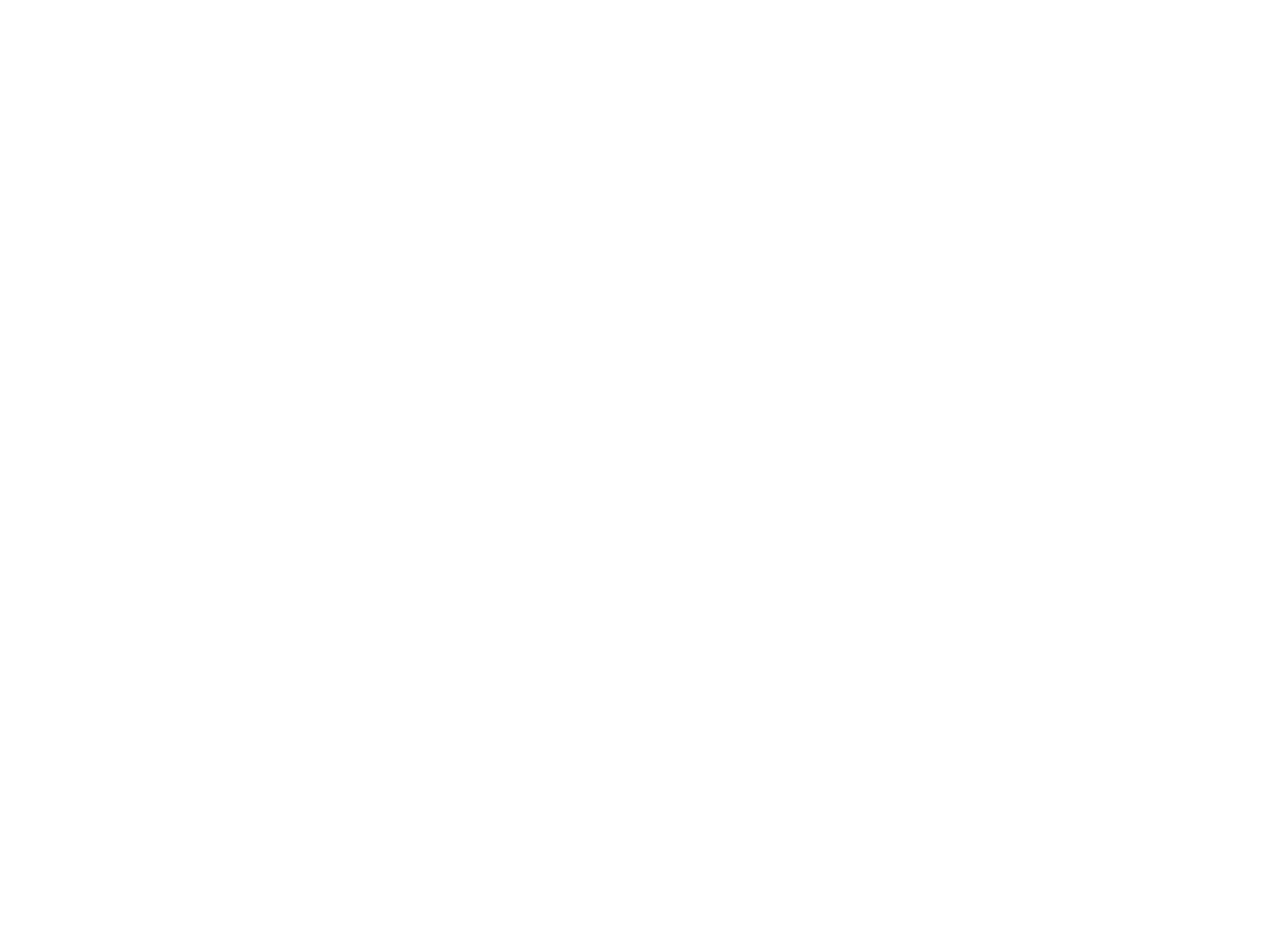
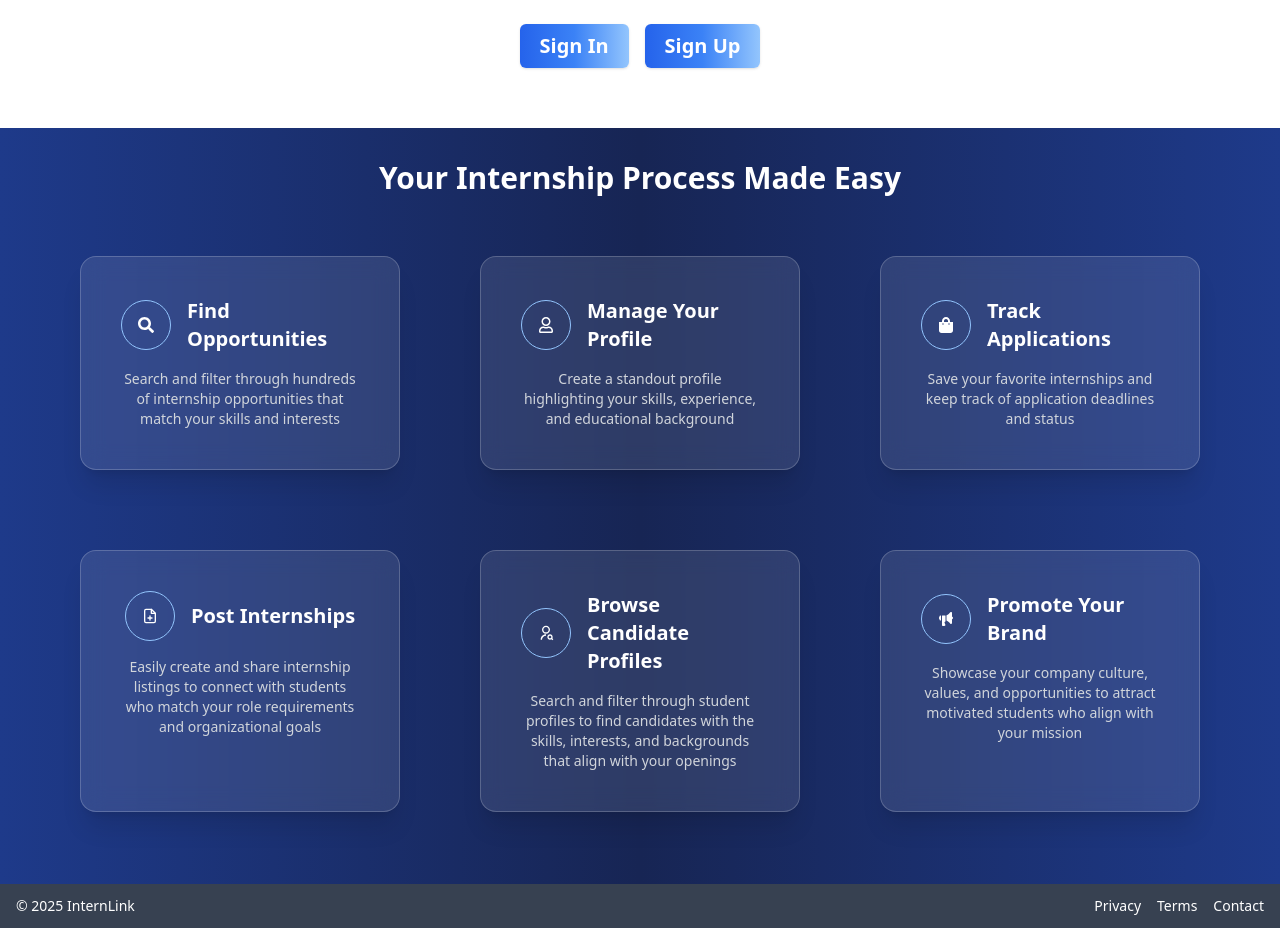
Before and after one commit to Kavisheak/InternSpark, a React (Vite) app: page / in a window 1280 px wide. Shown: the part 200-1128 px from the top of the page. Before the commit the page ends 800 px from the top, so only its background shows below. Built offline with nearby package versions, Linux system fonts and the light colour scheme.

Commit message:
Created Advertisment Page

```diff
--- a/package.json
+++ b/package.json
@@ -11,7 +11,8 @@
   },
   "dependencies": {
     "react": "^19.1.0",
-    "react-dom": "^19.1.0"
+    "react-dom": "^19.1.0",
+    "react-icons": "^5.5.0"
   },
   "devDependencies": {
     "@eslint/js": "^9.25.0",
--- a/src/App.jsx
+++ b/src/App.jsx
@@ -1,3 +1,4 @@
+import AdvertismentPage from "./components/AdvertismentPage"
 
 
 function App() {
@@ -5,7 +6,7 @@
 
   return (
     <>
-
+     <AdvertismentPage/>
     </>
   )
 }
--- /dev/null
+++ b/src/components/AdFooter.jsx
@@ -0,0 +1,16 @@
+import React from 'react';
+
+const AdFooter = () => {
+  return (
+    <footer className="flex items-center justify-between px-4 py-3 text-sm text-white bg-gray-700 ">
+      <span>© {new Date().getFullYear()} InternLink</span>
+      <div className="space-x-4">
+        <a href="/privacy" className="hover:underline">Privacy</a>
+        <a href="/terms" className="hover:underline">Terms</a>
+        <a href="/contact" className="hover:underline">Contact</a>
+      </div>
+    </footer>
+  );
+};
+
+export default AdFooter;
--- /dev/null
+++ b/src/components/AdHero.jsx
@@ -0,0 +1,53 @@
+import React from 'react';
+import { cardContents1, cardContents2 } from '../constants/AdContents';
+
+export const AdHero = () => {
+  return (
+    <div className="w-full overflow-hidden bg-gradient-to-r from-blue-900 via-blue-950 to-blue-900">
+      {/* Title */}
+      <h1 className="mt-8 text-3xl font-semibold text-center text-white">
+        Your Internship Process Made Easy
+      </h1>
+
+      {/* Section for cardContents1 */}
+      <div className="flex justify-center p-8 mt-7">
+        <div className="grid grid-cols-1 gap-y-6 gap-x-20 sm:grid-cols-2 md:grid-cols-3">
+          {cardContents1.map((card, index) => (
+            <div
+              key={index}
+              className="flex flex-col items-center p-10 transition-transform transform bg-white border border-white shadow-xl bg-opacity-10 backdrop-blur-md border-opacity-20 w-80 rounded-2xl hover:scale-105 hover:shadow-2xl"
+            >
+              <div className="flex items-center mb-4">
+                <div className="flex items-center justify-center p-4 mr-4 text-white border border-blue-300 rounded-full">
+                  {card.icon}
+                </div>
+                <h2 className="text-xl font-semibold text-white">{card.title}</h2>
+              </div>
+              <p className="text-sm text-center text-gray-300">{card.content}</p>
+            </div>
+          ))}
+        </div>
+      </div>
+
+      {/* Section for cardContents2 */}
+      <div className="flex justify-center p-8 mt-4 mb-10">
+        <div className="grid grid-cols-1 gap-y-6 gap-x-20 sm:grid-cols-2 md:grid-cols-3">
+          {cardContents2.map((card, index) => (
+            <div
+              key={index}
+              className="flex flex-col items-center p-10 transition-transform transform bg-white border border-white shadow-xl bg-opacity-10 backdrop-blur-md border-opacity-20 w-80 rounded-2xl hover:scale-105 hover:shadow-2xl"
+            >
+              <div className="flex items-center mb-4">
+                <div className="flex items-center justify-center p-4 mr-4 text-white border border-blue-300 rounded-full">
+                  {card.icon}
+                </div>
+                <h2 className="text-xl font-semibold text-white">{card.title}</h2>
+              </div>
+              <p className="text-sm text-center text-gray-300">{card.content}</p>
+            </div>
+          ))}
+        </div>
+      </div>
+    </div>
+  );
+};
--- /dev/null
+++ b/src/components/AdNavbar.jsx
@@ -0,0 +1,24 @@
+import React from 'react';
+
+export const AdNavbar = () => {
+  return (
+    <div className='mt-5 p-7 '>
+      <h1 className="text-5xl font-bold text-center text-transparent bg-gradient-to-r from-blue-600 via-blue-500 to-blue-300 bg-clip-text">
+         Internships Hub!
+      </h1>
+      <p className="pt-6 font-medium text-center text-black">
+        Discover internship opportunities and post openings to connect students with real-world experience
+      </p>
+      <div className='flex justify-center gap-4 p-8 pt-20 text-center'>
+        <button
+          className="px-5 py-2 text-xl font-semibold text-white transition duration-200 rounded-md shadow bg-gradient-to-r from-blue-600 via-blue-500 to-blue-300 hover:opacity-80">
+          Sign In
+        </button>
+        <button
+          className="px-5 py-2 text-xl font-semibold text-white transition duration-200 rounded-md shadow bg-gradient-to-r from-blue-600 via-blue-500 to-blue-300 hover:opacity-80">
+          Sign Up
+        </button>
+      </div>
+    </div>
+  );
+};
--- /dev/null
+++ b/src/components/AdvertismentPage.jsx
@@ -0,0 +1,16 @@
+import React from 'react'
+import { AdNavbar } from './AdNavbar'
+import { AdHero } from './AdHero'
+import AdFooter from './AdFooter'
+
+const AdvertismentPage = () => {
+  return (
+    <div>
+      <AdNavbar/>
+      <AdHero/>
+      <AdFooter/>
+    </div>
+  )
+}
+
+export default AdvertismentPage
--- /dev/null
+++ b/src/constants/AdContents.jsx
@@ -0,0 +1,16 @@
+import { FaRegUser,FaSearch,FaShoppingBag } from "react-icons/fa";
+import { FiFilePlus } from "react-icons/fi";
+import { RiUserSearchLine } from "react-icons/ri";
+import { IoMegaphone } from "react-icons/io5";
+
+export const cardContents1 = [
+    { title: "Find Opportunities", content: "Search and filter through hundreds of internship opportunities that match your skills and interests", icon: <FaSearch /> },
+    { title: "Manage Your Profile", content: "Create a standout profile highlighting your skills, experience, and educational background", icon: <FaRegUser /> },
+    { title: "Track Applications", content: "Save your favorite internships and keep track of application deadlines and status", icon: <FaShoppingBag /> },
+  ];
+
+  export const cardContents2 = [
+    { title: "Post Internships", content: "Easily create and share internship listings to connect with students who match your role requirements and organizational goals", icon: <FiFilePlus /> },
+    { title: "Browse Candidate Profiles", content: "Search and filter through student profiles to find candidates with the skills, interests, and backgrounds that align with your openings", icon: <RiUserSearchLine /> },
+    { title: "Promote Your Brand", content: "Showcase your company culture, values, and opportunities to attract motivated students who align with your mission", icon: <IoMegaphone /> },
+  ];
```
Also changed, not shown: 1 other file (tests, documents, lock files or other folders).
